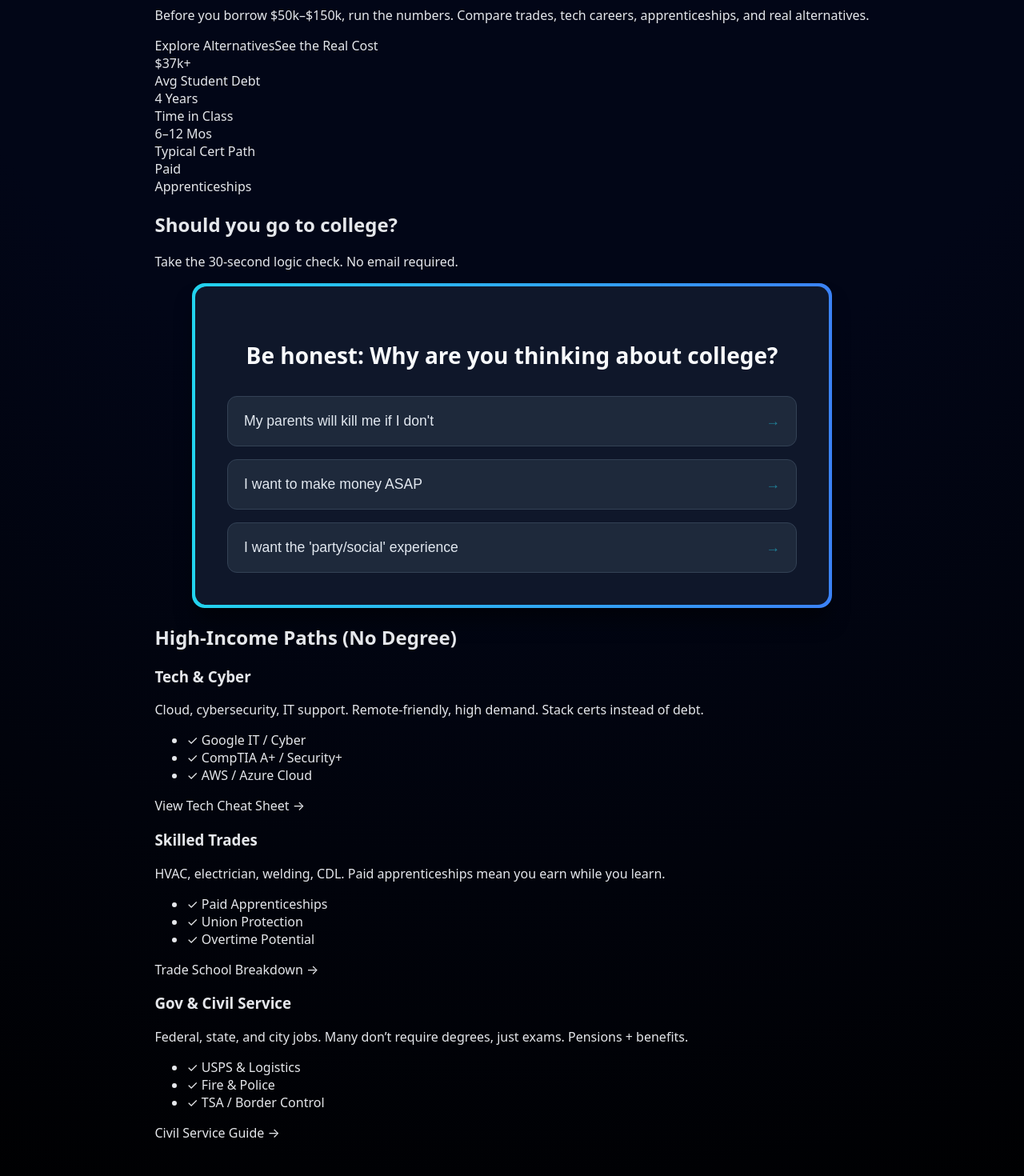
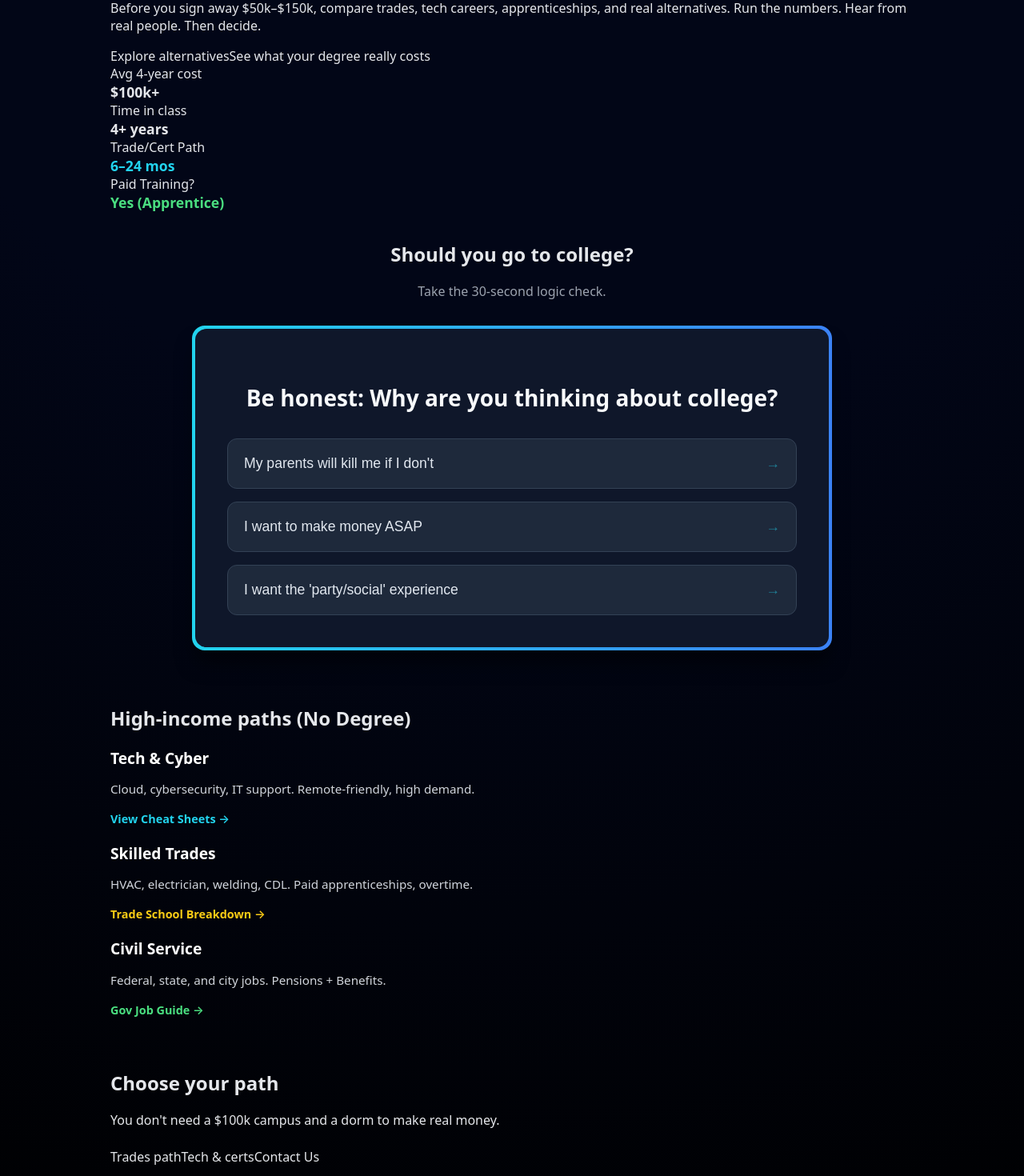
Before and after one commit to placebetsai/Ihatecollege, a Next.js app: page / in a window 1280 px wide. Shown: the part 260-1730 px from the top of the page at 80% size. Built offline with nearby package versions, Linux system fonts and the light colour scheme.

Commit message:
Update index.js

```diff
--- a/pages/index.js
+++ b/pages/index.js
@@ -1,4 +1,3 @@
-// pages/index.js
 import Layout from "../components/Layout";
 import SEO from "../components/SEO";
 import DecisionWizard from "../components/DecisionWizard";
@@ -9,124 +8,123 @@ export default function HomePage() {
     <Layout>
       <SEO
         title="College is Optional. Debt is Not. | IHateCollege.com"
-        description="Skip the debt trap. Compare trades, tech certs, apprenticeships, and high-income paths that actually pay."
+        description="The brutal truth about student debt and the high-income alternatives they don't teach you in high school."
       />
 
-      {/* HERO */}
-      <section className="relative pt-10 pb-20 md:pt-20 md:pb-28">
-        <div className="max-w-6xl mx-auto px-4 text-center">
-          <p className="inline-block mb-6 px-4 py-1 rounded-full bg-slate-800/50 border border-slate-700 text-cyan-300 text-xs md:text-sm font-bold tracking-wide uppercase">
-            You don't have to sign your life away
+      {/* HERO SECTION */}
+      <section className="site-main" style={{ paddingBottom: '1rem' }}>
+        <div className="hero">
+          <p className="eyebrow">YOU DON'T HAVE TO SIGN YOUR LIFE AWAY</p>
+
+          <h1 className="hero-title">
+            College is <span className="accent">optional</span>. Debt isn&apos;t.
+          </h1>
+
+          <p className="hero-subtitle">
+            Before you sign away $50k–$150k, compare trades, tech careers,
+            apprenticeships, and real alternatives. Run the numbers.
+            Hear from real people. Then decide.
           </p>
 
-          <h1 className="text-5xl md:text-7xl font-extrabold text-white mb-6 tracking-tight leading-tight">
-            College is{" "}
-            <span className="text-transparent bg-clip-text bg-gradient-to-r from-cyan-400 to-blue-500">
-              Optional.
-            </span>
-            <br />
-            Debt is <span className="text-red-500">Not.</span>
-          </h1>
-
-          <p className="text-lg md:text-xl text-slate-300 max-w-2xl mx-auto mb-10 leading-relaxed">
-            Before you borrow $50k–$150k, run the numbers. Compare trades, tech
-            careers, apprenticeships, and real alternatives.
-          </p>
-
-          <div className="flex flex-col sm:flex-row justify-center gap-4">
-            <Link
-              href="/alternatives"
-              className="px-8 py-4 bg-white text-slate-900 font-bold rounded-full hover:bg-slate-200 transition-colors shadow-[0_0_20px_rgba(255,255,255,0.25)]"
-            >
-              Explore Alternatives
+          <div className="hero-actions">
+            <Link href="/alternatives" className="btn btn-primary">
+              Explore alternatives
             </Link>
-            <Link
-              href="/debt-calculator"
-              className="px-8 py-4 border border-slate-600 text-white font-bold rounded-full hover:bg-slate-800 transition-colors"
-            >
-              See the Real Cost
+            <Link href="/debt-calculator" className="btn btn-outline">
+              See what your degree really costs
             </Link>
           </div>
 
-          {/* Stats */}
-          <div className="grid grid-cols-2 md:grid-cols-4 gap-4 mt-16 border-t border-slate-800 pt-8">
-            <div><div className="text-2xl font-bold text-white">$37k+</div><div className="text-xs text-slate-500 uppercase">Avg Student Debt</div></div>
-            <div><div className="text-2xl font-bold text-white">4 Years</div><div className="text-xs text-slate-500 uppercase">Time in Class</div></div>
-            <div><div className="text-2xl font-bold text-cyan-400">6–12 Mos</div><div className="text-xs text-slate-500 uppercase">Typical Cert Path</div></div>
-            <div><div className="text-2xl font-bold text-green-400">Paid</div><div className="text-xs text-slate-500 uppercase">Apprenticeships</div></div>
+          <div className="hero-stats">
+            <div className="stat">
+              <span className="eyebrow" style={{ marginBottom: '0.2rem' }}>Avg 4-year cost</span>
+              <div style={{ fontWeight: '700', fontSize: '1.1rem' }}>$100k+</div>
+            </div>
+            <div className="stat">
+              <span className="eyebrow" style={{ marginBottom: '0.2rem' }}>Time in class</span>
+              <div style={{ fontWeight: '700', fontSize: '1.1rem' }}>4+ years</div>
+            </div>
+            <div className="stat">
+              <span className="eyebrow" style={{ marginBottom: '0.2rem' }}>Trade/Cert Path</span>
+              <div style={{ fontWeight: '700', fontSize: '1.1rem', color: '#22d3ee' }}>6–24 mos</div>
+            </div>
+            <div className="stat">
+              <span className="eyebrow" style={{ marginBottom: '0.2rem' }}>Paid Training?</span>
+              <div style={{ fontWeight: '700', fontSize: '1.1rem', color: '#4ade80' }}>Yes (Apprentice)</div>
+            </div>
           </div>
         </div>
       </section>
 
-      {/* WIZARD */}
-      <section className="py-16 bg-slate-950/70 border-y border-slate-900">
-        <div className="max-w-6xl mx-auto px-4">
-          <div className="text-center mb-8">
-            <h2 className="text-3xl font-bold text-white">Should you go to college?</h2>
-            <p className="text-slate-400 mt-2">Take the 30-second logic check. No email required.</p>
-          </div>
+      {/* DECISION WIZARD */}
+      <div style={{ maxWidth: '1100px', margin: '0 auto', padding: '0 1.5rem 3rem' }}>
+        <h2 className="section-title" style={{ textAlign: 'center' }}>Should you go to college?</h2>
+        <p style={{ textAlign: 'center', color: '#9ca3af', marginBottom: '2rem' }}>
+          Take the 30-second logic check.
+        </p>
         <DecisionWizard />
       </div>
-      </section>
 
-      {/* GLOW CARDS */}
-      <section className="py-24">
-        <div className="max-w-6xl mx-auto px-4">
-          <h2 className="text-3xl font-bold text-white mb-12 text-center">
-            High-Income Paths (No Degree)
+      {/* HIGH INCOME PATHS */}
+      <div className="site-main" style={{ paddingTop: 0 }}>
+        <h2 className="section-title">
+          High-income paths (No Degree)
         </h2>
 
-          <div className="grid md:grid-cols-3 gap-8">
+        <div className="path-grid">
           {/* Tech */}
-            <div className="glow-card p-8">
-              <h3 className="text-xl font-bold text-white mb-3">Tech & Cyber</h3>
-              <p className="text-slate-300 mb-6 text-sm leading-relaxed">
-                Cloud, cybersecurity, IT support. Remote-friendly, high demand. Stack certs instead of debt.
+          <div className="path-card">
+            <h3 style={{ fontSize: '1.2rem', fontWeight: '700', marginBottom: '0.5rem', color: '#fff' }}>Tech &amp; Cyber</h3>
+            <p style={{ color: '#d1d5db', marginBottom: '1rem', fontSize: '0.95rem' }}>
+              Cloud, cybersecurity, IT support. Remote-friendly, high demand.
             </p>
-              <ul className="space-y-2 mb-6 text-sm text-slate-300">
-                <li>✓ Google IT / Cyber</li>
-                <li>✓ CompTIA A+ / Security+</li>
-                <li>✓ AWS / Azure Cloud</li>
-              </ul>
-              <Link href="/cheat-sheets" className="text-cyan-300 font-bold text-sm hover:underline">
-                View Tech Cheat Sheet →
+            <Link href="/cheat-sheets" style={{ color: '#22d3ee', fontWeight: '600', fontSize: '0.9rem' }}>
+              View Cheat Sheets →
             </Link>
           </div>
 
           {/* Trades */}
-            <div className="glow-card p-8">
-              <h3 className="text-xl font-bold text-white mb-3">Skilled Trades</h3>
-              <p className="text-slate-300 mb-6 text-sm leading-relaxed">
-                HVAC, electrician, welding, CDL. Paid apprenticeships mean you earn while you learn.
+          <div className="path-card">
+            <h3 style={{ fontSize: '1.2rem', fontWeight: '700', marginBottom: '0.5rem', color: '#fff' }}>Skilled Trades</h3>
+            <p style={{ color: '#d1d5db', marginBottom: '1rem', fontSize: '0.95rem' }}>
+              HVAC, electrician, welding, CDL. Paid apprenticeships, overtime.
             </p>
-              <ul className="space-y-2 mb-6 text-sm text-slate-300">
-                <li>✓ Paid Apprenticeships</li>
-                <li>✓ Union Protection</li>
-                <li>✓ Overtime Potential</li>
-              </ul>
-              <Link href="/trade-schools" className="text-orange-300 font-bold text-sm hover:underline">
+            <Link href="/trade-schools" style={{ color: '#facc15', fontWeight: '600', fontSize: '0.9rem' }}>
               Trade School Breakdown →
             </Link>
           </div>
 
-            {/* Civil Service */}
-            <div className="glow-card p-8">
-              <h3 className="text-xl font-bold text-white mb-3">Gov & Civil Service</h3>
-              <p className="text-slate-300 mb-6 text-sm leading-relaxed">
-                Federal, state, and city jobs. Many don’t require degrees, just exams. Pensions + benefits.
+          {/* Gov */}
+          <div className="path-card">
+            <h3 style={{ fontSize: '1.2rem', fontWeight: '700', marginBottom: '0.5rem', color: '#fff' }}>Civil Service</h3>
+            <p style={{ color: '#d1d5db', marginBottom: '1rem', fontSize: '0.95rem' }}>
+              Federal, state, and city jobs. Pensions + Benefits.
             </p>
-              <ul className="space-y-2 mb-6 text-sm text-slate-300">
-                <li>✓ USPS & Logistics</li>
-                <li>✓ Fire & Police</li>
-                <li>✓ TSA / Border Control</li>
-              </ul>
-              <Link href="/civil-service" className="text-green-300 font-bold text-sm hover:underline">
-                Civil Service Guide →
+            <Link href="/civil-service" style={{ color: '#4ade80', fontWeight: '600', fontSize: '0.9rem' }}>
+              Gov Job Guide →
+            </Link>
+          </div>
+        </div>
+
+        {/* CTA */}
+        <div className="section-cta" style={{ marginTop: '4rem' }}>
+          <h2 className="section-title">Choose your path</h2>
+          <p className="hero-subtitle" style={{ margin: '0 auto 1.5rem' }}>
+            You don't need a $100k campus and a dorm to make real money.
+          </p>
+          <div className="cta-buttons">
+            <Link href="/trade-schools" className="btn btn-pill">
+              Trades path
+            </Link>
+            <Link href="/alternatives" className="btn btn-pill">
+              Tech &amp; certs
+            </Link>
+            <Link href="/contact" className="btn btn-pill">
+              Contact Us
             </Link>
           </div>
         </div>
       </div>
-      </section>
     </Layout>
   );
 }
```
Lines whose indentation alone changed are shown as unchanged.
